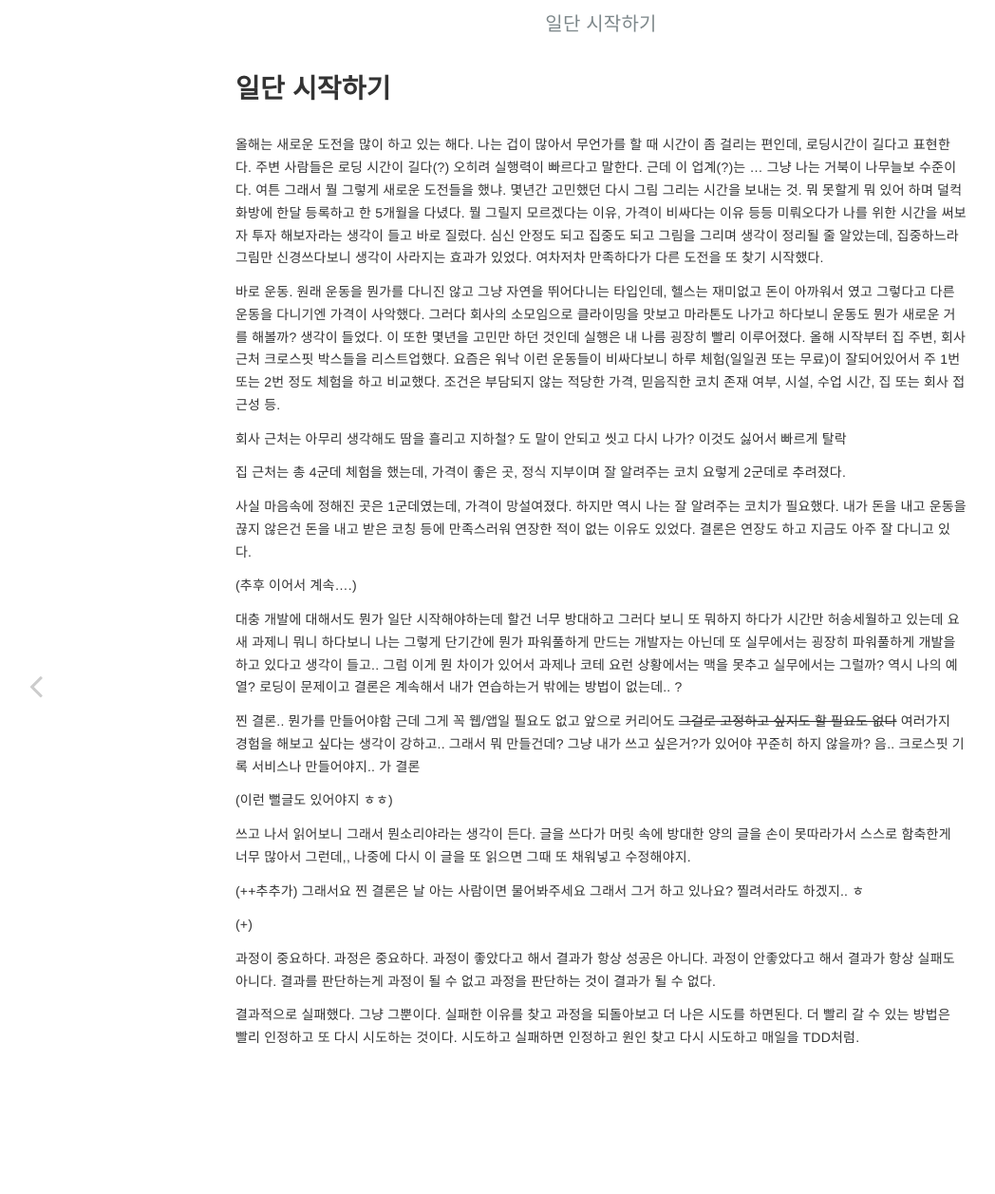
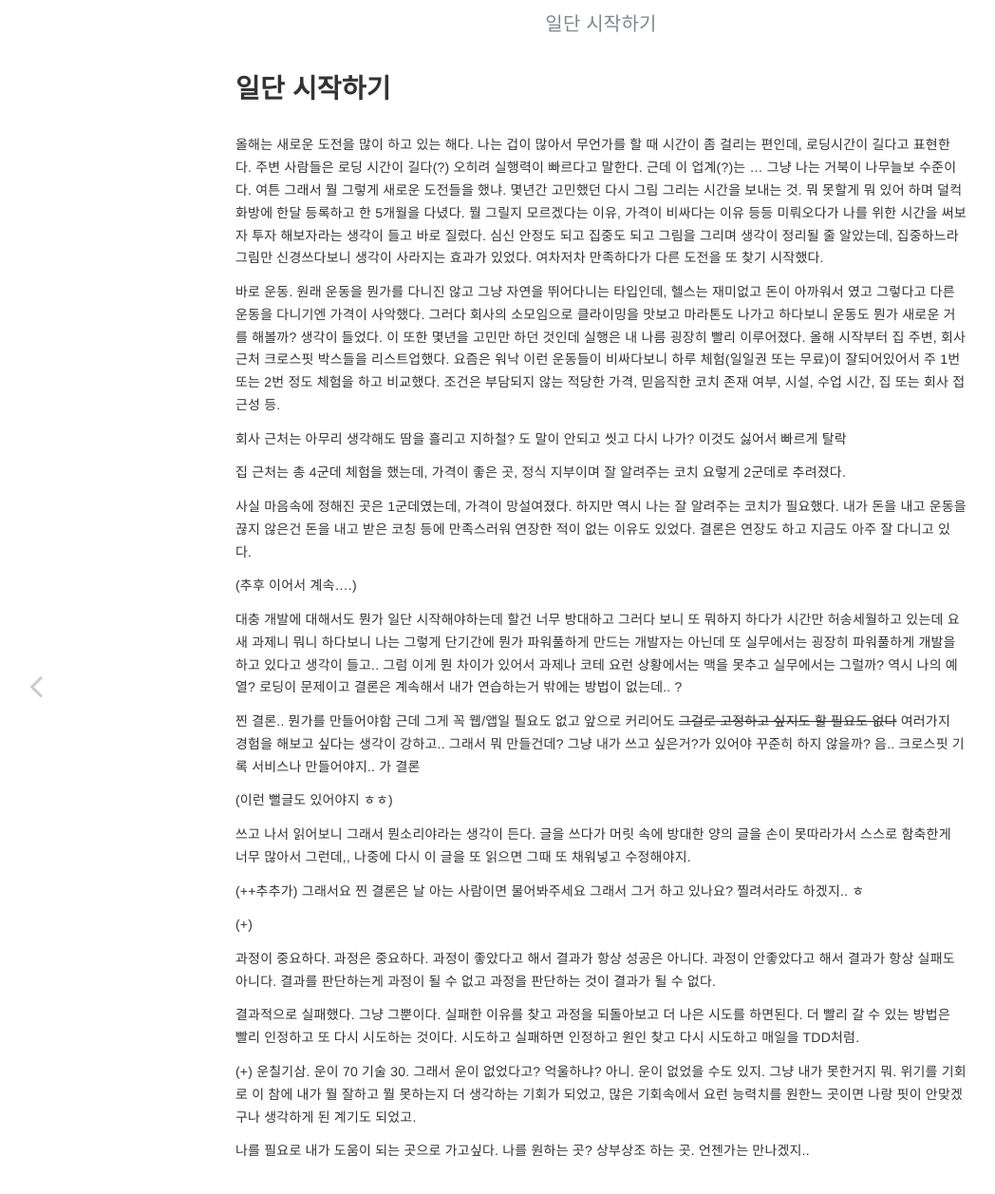
Before and after one commit to kyuwon53/kyuwon53.github.io, a Jekyll site: the page built from _posts/2024-07-25-일단 시작하기.md, in a window 1280 px wide. Shown: the top 1257 px of the page at 95% size, without its empty margins (7-1055 px from the left). Built offline with Jekyll 4.4.1, drawn with Linux system fonts in a browser that asks for light colours; comment, search, counter and statistics services are not loaded.

Commit message:
회고 추가

```diff
--- a/_posts/2024-07-25-일단 시작하기.md
+++ b/_posts/2024-07-25-일단 시작하기.md
@@ -36,3 +36,10 @@ categories: 회고 2024
 과정이 중요하다. 과정은 중요하다. 과정이 좋았다고 해서 결과가 항상 성공은 아니다. 과정이 안좋았다고 해서 결과가 항상 실패도 아니다. 결과를 판단하는게 과정이 될 수 없고 과정을 판단하는 것이 결과가 될 수 없다.
 
 결과적으로 실패했다. 그냥 그뿐이다. 실패한 이유를 찾고 과정을 되돌아보고 더 나은 시도를 하면된다. 더 빨리 갈 수 있는 방법은 빨리 인정하고 또 다시 시도하는 것이다. 시도하고 실패하면 인정하고 원인 찾고 다시 시도하고 매일을 TDD처럼.
+
+(+)
+운칠기삼.
+운이 70 기술 30. 그래서 운이 없었다고? 억울하냐? 아니. 운이 없었을 수도 있지. 그냥 내가 못한거지 뭐.
+위기를 기회로 이 참에 내가 뭘 잘하고 뭘 못하는지 더 생각하는 기회가 되었고, 많은 기회속에서 요런 능력치를 원한느 곳이면 나랑 핏이 안맞겠구나 생각하게 된 계기도 되었고.
+
+나를 필요로 내가 도움이 되는 곳으로 가고싶다. 나를 원하는 곳? 상부상조 하는 곳. 언젠가는 만나겠지..
```
